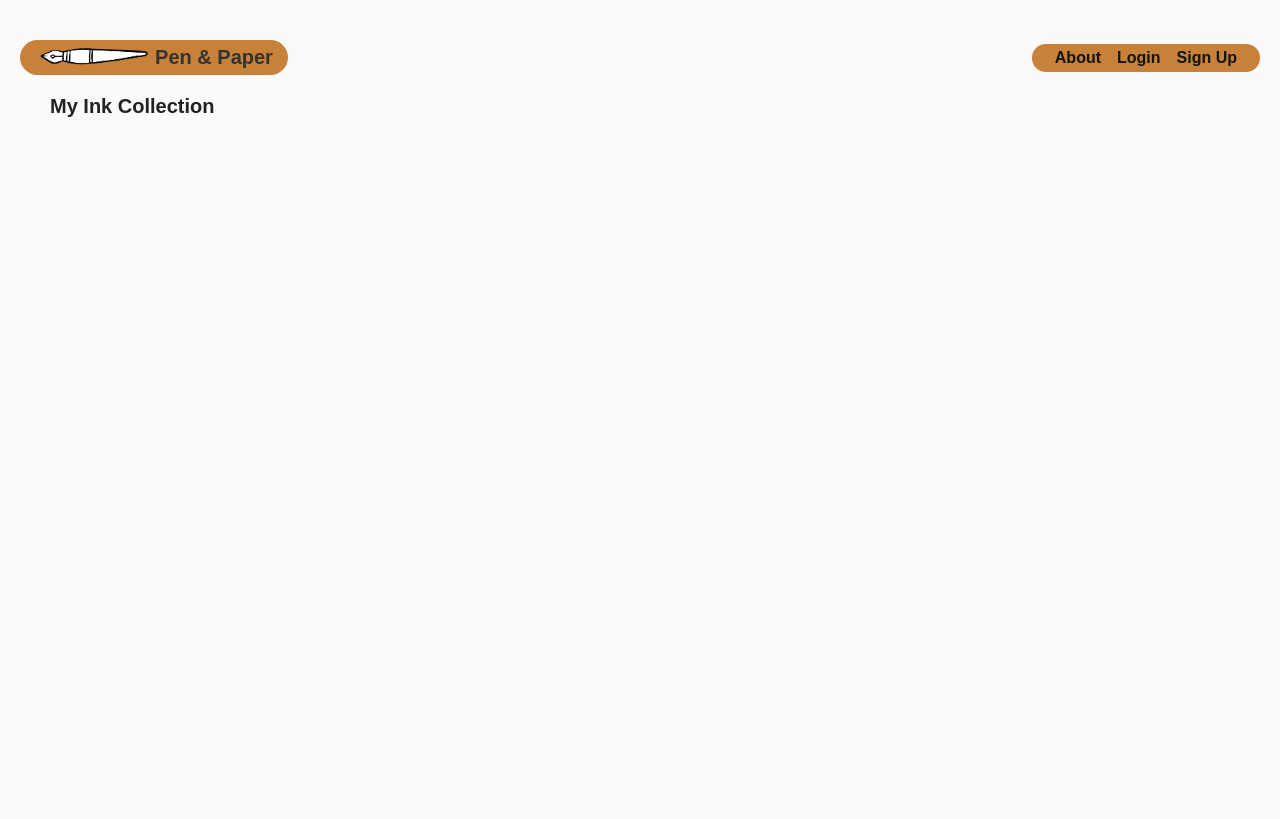
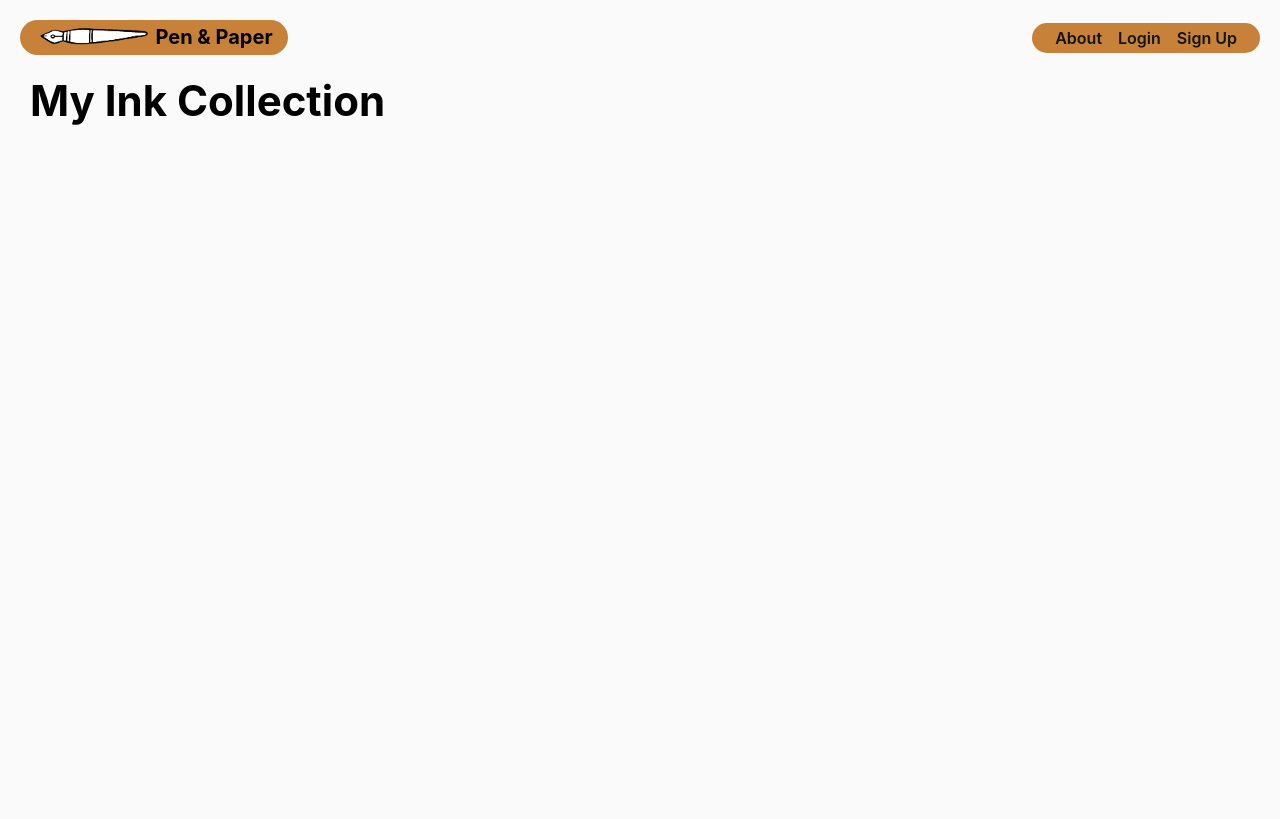
Before and after one commit to ssmlee10/pen-and-paper, a Django app: page /inks/ in a window 1280 px wide. Shown: the top 819 px of the page. After the commit the page ends 125 px from the top, so only its background shows below. Run offline with Django 5.2, Linux system fonts and the light colour scheme; data that the repository does not hold is empty.

Commit message:
fix styling on ink index

```diff
--- a/main_app/static/css/inks/ink-index.css
+++ b/main_app/static/css/inks/ink-index.css
@@ -1,3 +1,8 @@
+body {
+  margin: 0 auto;
+  background-color: #fafafa;
+}
+
 .card-container {
   padding: 0 40px;
   display: flex;
@@ -51,24 +56,6 @@
 
 .page-header > img:first-of-type {
   margin-left: 15px;
-}
-
-body {
-  font-family: Arial, sans-serif;
-  margin: 20px;
-  color: #333;
-  background-color: #fafafa;
-}
-
-.page-header {
-  margin-bottom: 30px;
-  text-align: center;
-}
-
-.page-header h1 {
-  font-size: 2rem;
-  margin: 0;
-  color: #222;
 }
 
 h2 {
--- a/main_app/templates/main_app/ink_list.html
+++ b/main_app/templates/main_app/ink_list.html
@@ -7,7 +7,8 @@
 </section>
 
 <section class="card-container">
-  {% regroup ink_list by brand as brand_list %} {% for brand in brand_list %}
+  {% regroup ink_list by brand as brand_list %}
+  {% for brand in brand_list %}
   <h2>{{ brand.grouper }}</h2>
   <table class="ink-table">
     {% for ink in brand.list %}
@@ -24,9 +25,8 @@
       <td class="ink-size">{{ ink.get_size_display }}</td>
       <td class="notes">{{ ink.notes }}</td>
     </tr>
-
-    {% endfor %}
   </table>
+  {% endfor %}
   {% endfor %}
 </section>
 
```
